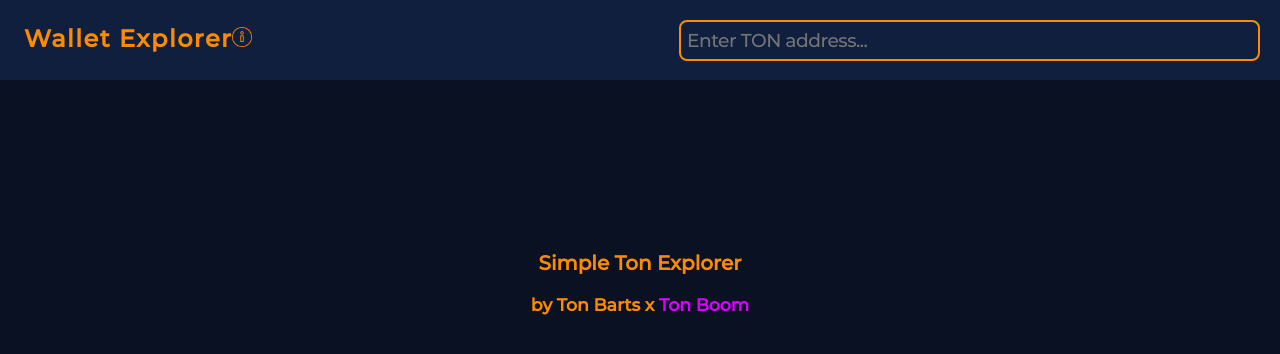
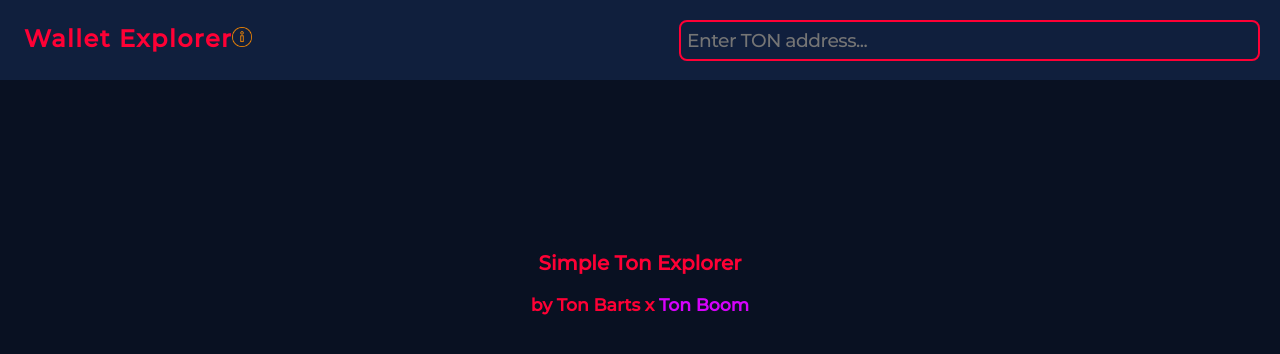
Before and after one commit to wallet-explorer/wallet-explorer.github.io, a plain HTML site: page index.html in a window 1280 px wide. Drawn offline with Linux system fonts and the light colour scheme.

Commit message:
Update style.css

```diff
--- a/style.css
+++ b/style.css
@@ -1,7 +1,7 @@
 @import 'src/fonts/font.css';
 
 :root {
-	--main-blue: #fc8b02;
+	--main-blue: #FF0035;
 	--main-radius: 8px;
 	--main-grey: #ffffff;
 	--light-blue: #0088CC;
@@ -91,7 +91,7 @@ ul, li {padding: 0;margin: 0;list-style: none;}
 	background-color: #101F3D;
 	border: outline;
 	border-style: outset;
-	border-color: #fc8b02;
+	border-color: #FF0035;
 	display: none;
 }
 
@@ -168,13 +168,13 @@ ul, li {padding: 0;margin: 0;list-style: none;}
 }
 
 #lol {
-	color: #fc8b02;
+	color: #FF0035;
 	text-decoration:none;
 
 }
 
 #lol1 {
-	color: #fc8b02;
+	color: #FF0035;
 	text-decoration:none;
 
 }
@@ -182,12 +182,12 @@ ul, li {padding: 0;margin: 0;list-style: none;}
 #kek {
 	text-decoration:none;
 	font-size: 15pt;
-	color: #fc8b02;
+	color: #FF0035;
 }
 
 #kek1 {
 	text-decoration:none;
-	color: #fc8b02;
+	color: #FF0035;
 	font-size: 13pt;
 }
 
@@ -199,12 +199,12 @@ ul, li {padding: 0;margin: 0;list-style: none;}
 
 #keke {
 	text-decoration:none;
-	color: #fc8b02;
+	color: #FF0035;
 	font-size: 15pt;
 }
 
 .faq {
-	color: #fc8b02;
+	color: #FF0035;
 	text-decoration:none;
 	font-size: 16pt;
 	text-align: center;
```
